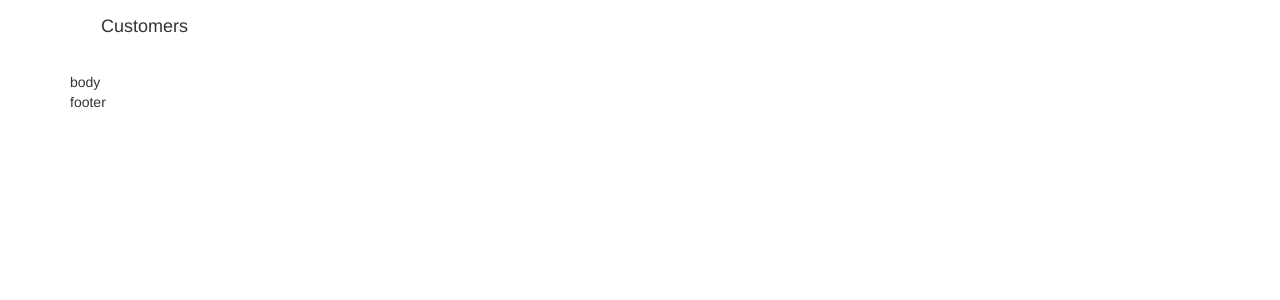
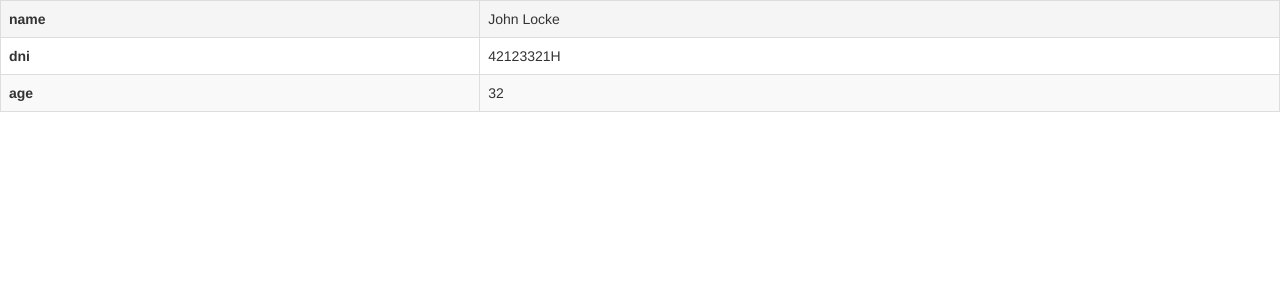
Before and after one commit to kevinthicke/customer-manager-App, a React app: page / in a window 1280 px wide. Shown: the top 300 px of the page. Built offline with nearby package versions, Linux system fonts and the light colour scheme.

Commit message:
customerData

```diff
--- a/src/App.tsx
+++ b/src/App.tsx
@@ -1,6 +1,7 @@
 import * as React from 'react';
 import { Container } from 'react-bootstrap';
 import AppFrame from './components/AppFrame';
+import CustomerData from './components/CustomerData';
 
 const body = (
   <div>
@@ -14,6 +15,7 @@ const footer = (
   </div>
 )
 
+/*
 export default class App extends React.Component <{}, {}> {
   render() {
     return (
@@ -23,3 +25,12 @@ export default class App extends React.Component <{}, {}> {
     )
   }
 }
+*/
+
+export default class App extends React.Component <{}, {}> {
+  render() {
+    return (
+      <CustomerData name='John Locke' dni='42123321H' age={'32'} />
+    )
+  }
+}
--- /dev/null
+++ b/src/components/CustomerData.tsx
@@ -0,0 +1,34 @@
+import * as React from 'react';
+import { Table } from 'react-bootstrap';
+
+const CustomerDataItemStyle: React.CSSProperties = {
+    fontWeight: 'normal'
+}
+
+export interface CustomerDataProps {
+    name: string,
+    dni: string,
+    age: string
+}
+
+const CustomerData: React.SFC<CustomerDataProps> = props => {
+
+    const renderCustomerDataItems = (props) => {
+        return Object.keys(props).map(key => (
+            <tr key={key}>
+                <th>{ key }</th>
+                <th style={CustomerDataItemStyle}>{ props[key] }</th>
+            </tr>
+        ))
+    }
+
+    return (
+        <Table striped bordered hover size="sm" variant="dark">
+            <tbody>
+                { renderCustomerDataItems(props) }
+            </tbody>
+        </Table>
+    )
+}
+
+export default CustomerData
```
